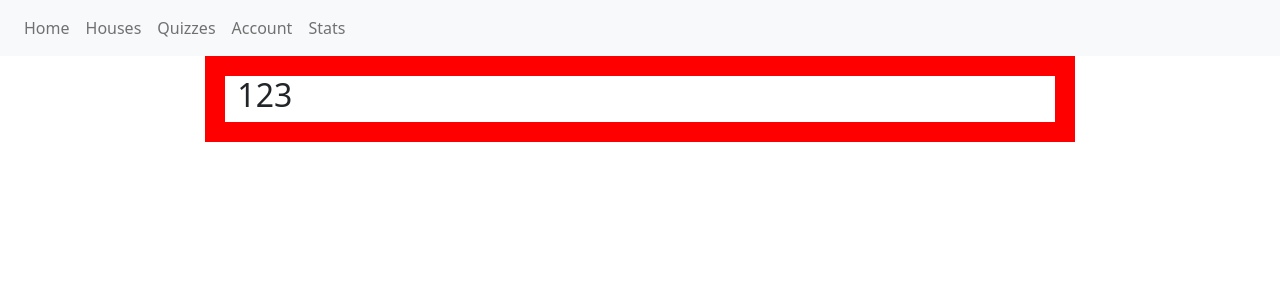
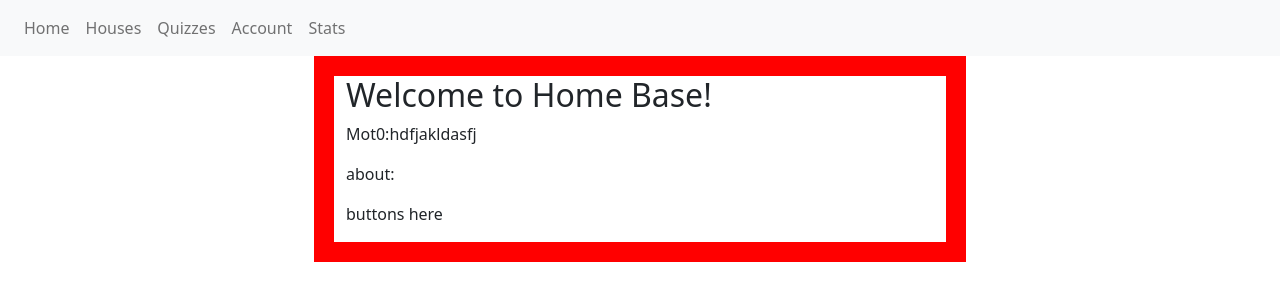
Before and after one commit to jbasquez/projectHomebase, a React (Create React App) app in the folder project-homebase/: page /welcome in a window 1280 px wide. Shown: the top 300 px of the page. Built offline with nearby package versions, Linux system fonts and the light colour scheme.

Commit message:
skeleton for welcome page

```diff
--- a/project-homebase/src/components/welcome.js
+++ b/project-homebase/src/components/welcome.js
@@ -5,8 +5,11 @@ function Welcome() {
     return (
       <div className="home">
         <div className="row">
-            <div className="col-lg-8 col-md-8 col-sm-8 welcomeMessage">
-                <h2>123</h2>
+            <div className="col-lg-6 col-md-8 col-sm-10 welcomeMessage">
+                <h2>Welcome to Home Base!</h2>
+                <p>Mot0:hdfjakldasfj</p>
+                <p>about:</p>
+                <p>buttons here</p>
             </div>
         </div>
       </div>
```
